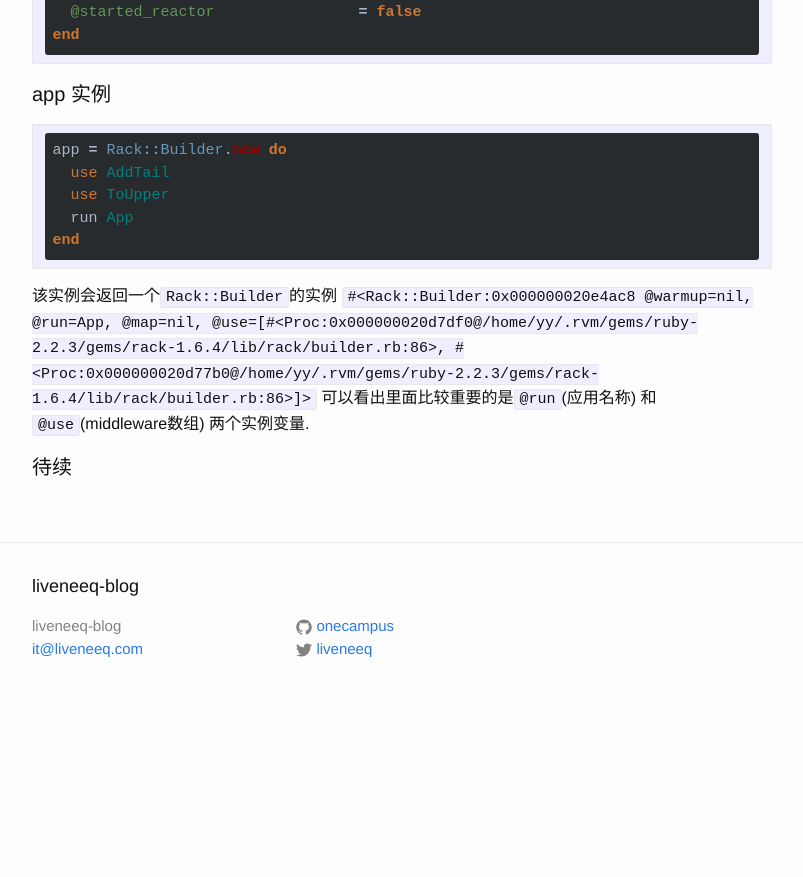
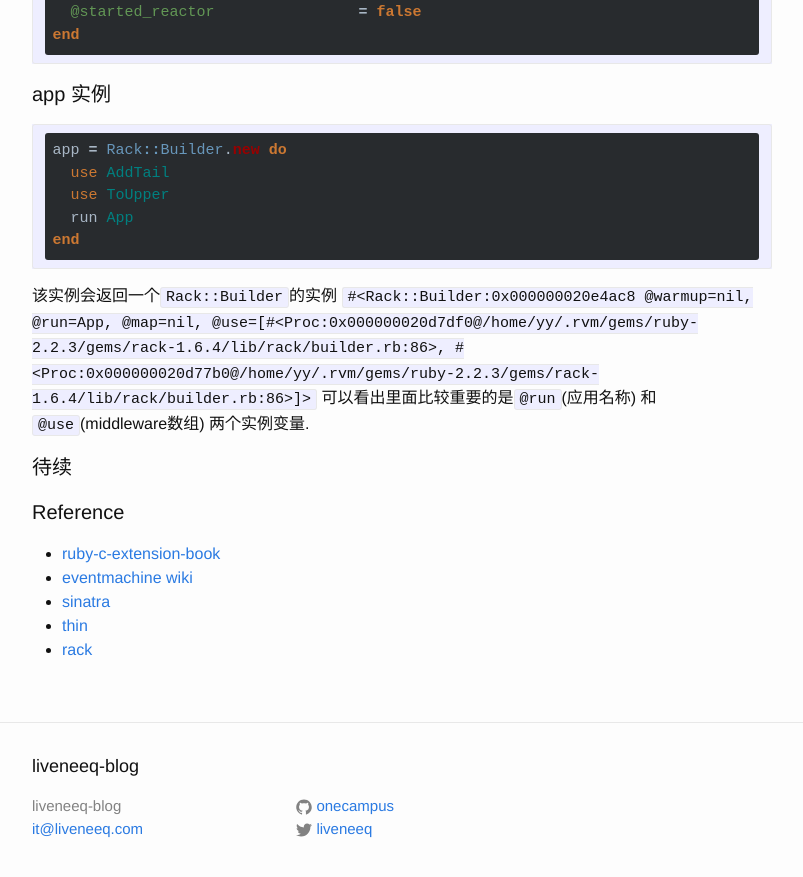
Before and after one commit to lipuwater/blog, a Jekyll site: the page built from _posts/2015-12-10-the-relationship-of-rack-http_server-and-app.md, in a window 1280 px wide and 900 px high, scrolled down 3256 px. Shown: the top 877 px of the window, without its empty margins (238-1041 px from the left). Built offline with Jekyll 4.4.1, drawn with Linux system fonts in a browser that asks for light colours; Markdown is read by kramdown in place of the engine named in the settings; comment, search, counter and statistics services are not loaded; before the commit the page ends 3976 px from its top, so only the background shows below that.

Commit message:
Add reference

```diff
--- a/_posts/2015-12-10-the-relationship-of-rack-http_server-and-app.md
+++ b/_posts/2015-12-10-the-relationship-of-rack-http_server-and-app.md
@@ -127,3 +127,12 @@ end
 可以看出里面比较重要的是`@run`(应用名称) 和 `@use`(middleware数组) 两个实例变量.
 
 #### 待续
+
+
+#### Reference
+
+* [ruby-c-extension-book](https://github.com/wusuopu/ruby-c-extension-book)
+* [eventmachine wiki](https://github.com/eventmachine/eventmachine/wiki)
+* [sinatra](https://github.com/bmizerany/sinatra)
+* [thin](https://github.com/macournoyer/thin)
+* [rack](https://github.com/rack/rack)
```
